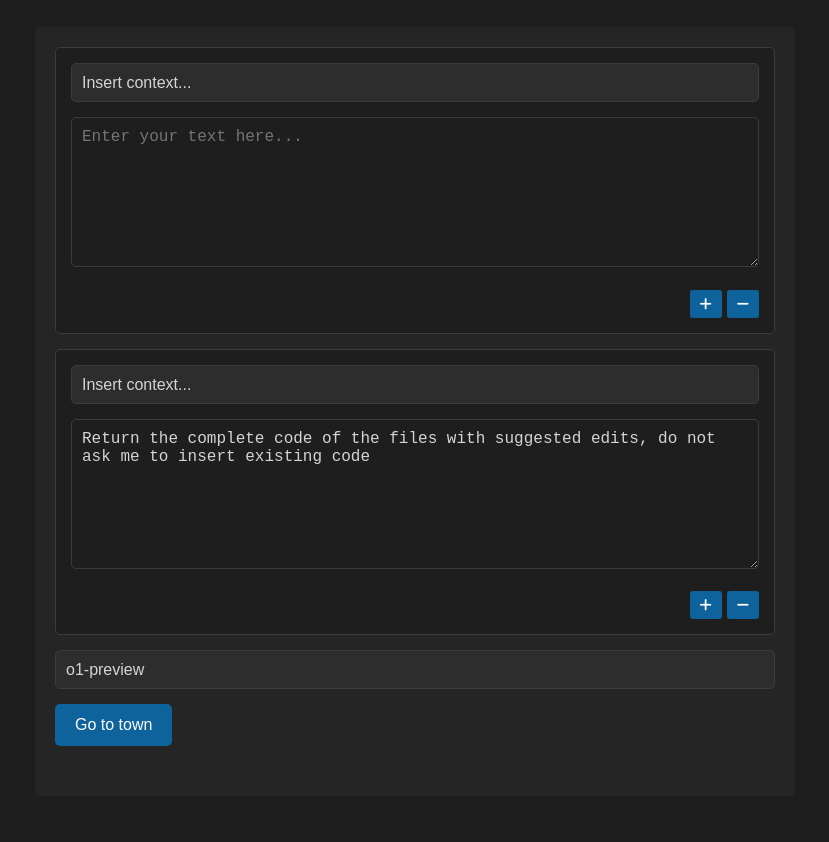
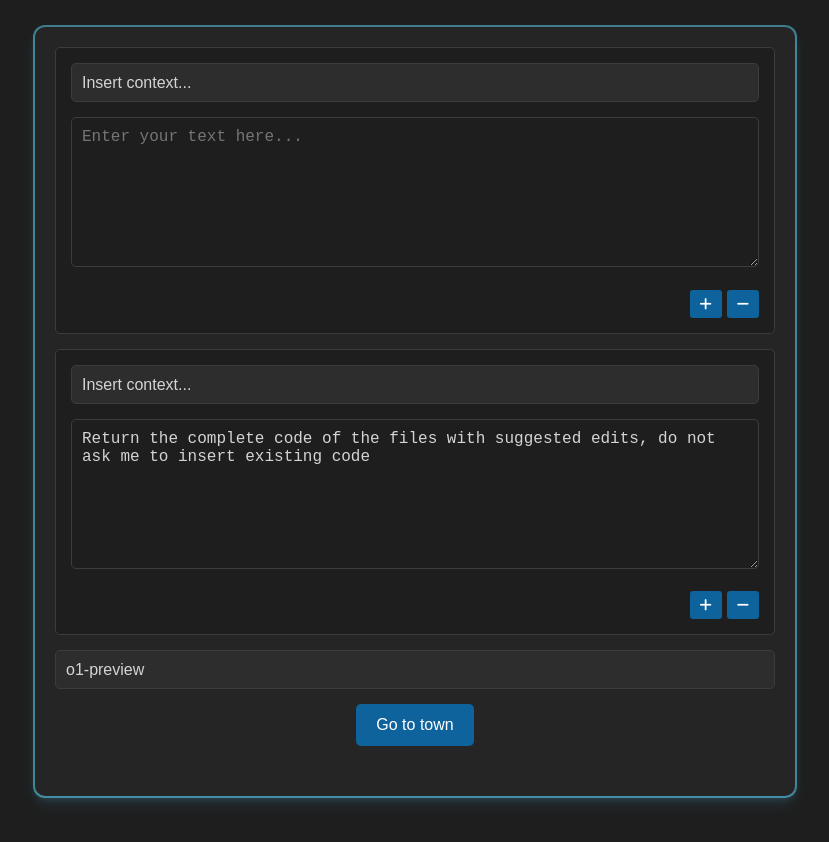
Before and after one commit to JackFrankowicz/Copy_Pasta_Pro, a plain HTML site: page index.html in a window 1280 px wide. Shown: the part 104-946 px from the top of the page, without its empty margins (225-1054 px from the left). Drawn offline with nearby package versions, Linux system fonts and the light colour scheme.

Commit message:
added boxshadow to main

```diff
--- a/static/styles.css
+++ b/static/styles.css
@@ -18,7 +18,9 @@ body {
     max-width: 800px;
     margin: 50px auto;
     padding: 0 20px;
+
 }
+
 
 /* Futuristic Title */
 .futuristic-title {
@@ -35,7 +37,12 @@ body {
 main {
     background-color: #252526;
     padding: 20px;
-    border-radius: 5px;
+    border-radius: 10px;
+    box-shadow: 0px 0px 0px 2px rgba(97, 218, 251, 0.5),
+            0px 2px 4px rgba(97, 218, 251, 0.1),
+            0px 4px 8px rgba(97, 218, 251, 0.1),
+            0px 8px 16px rgba(97, 218, 251, 0.1);
+    text-align: center; /* Centers the text inside the main container */
 }
 
 /* Input Area */
```
Also changed, not shown: 1 other file.
